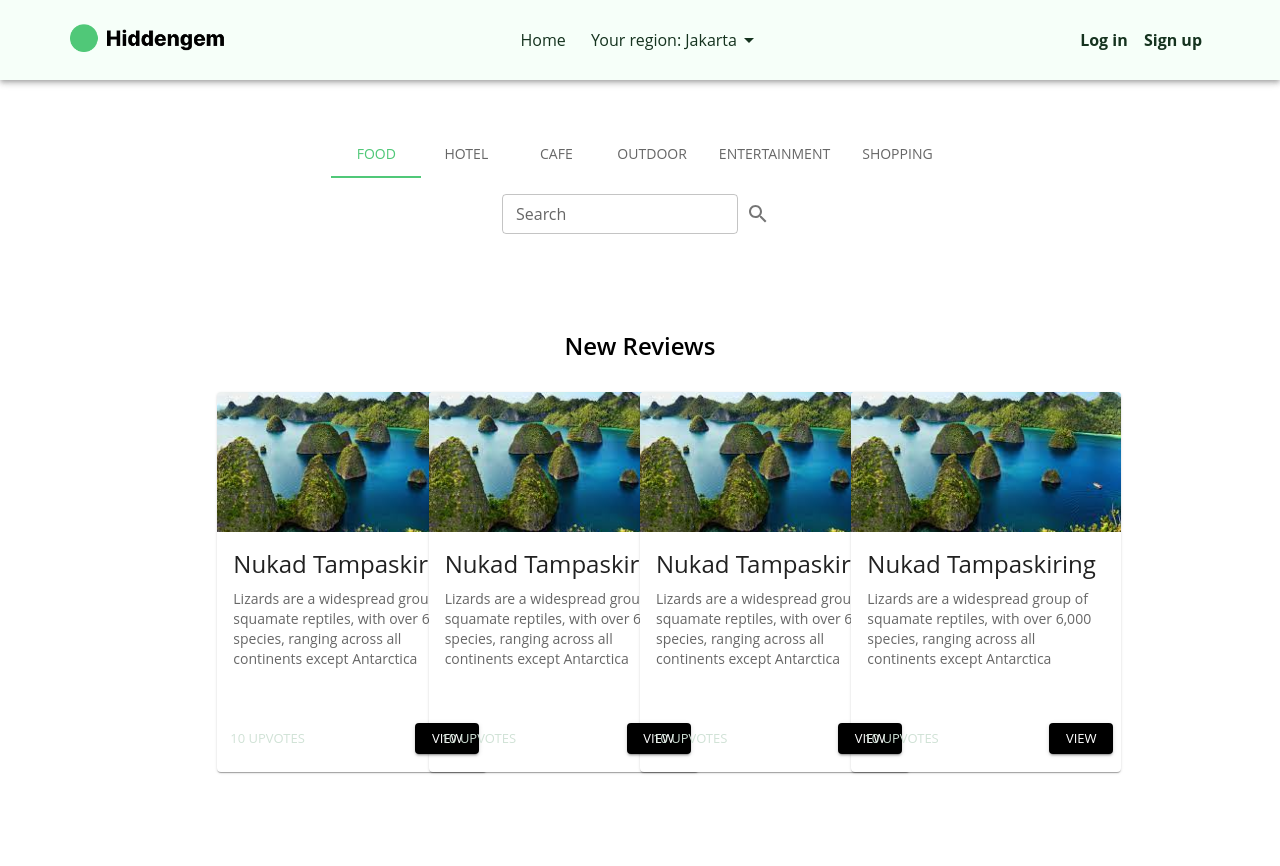
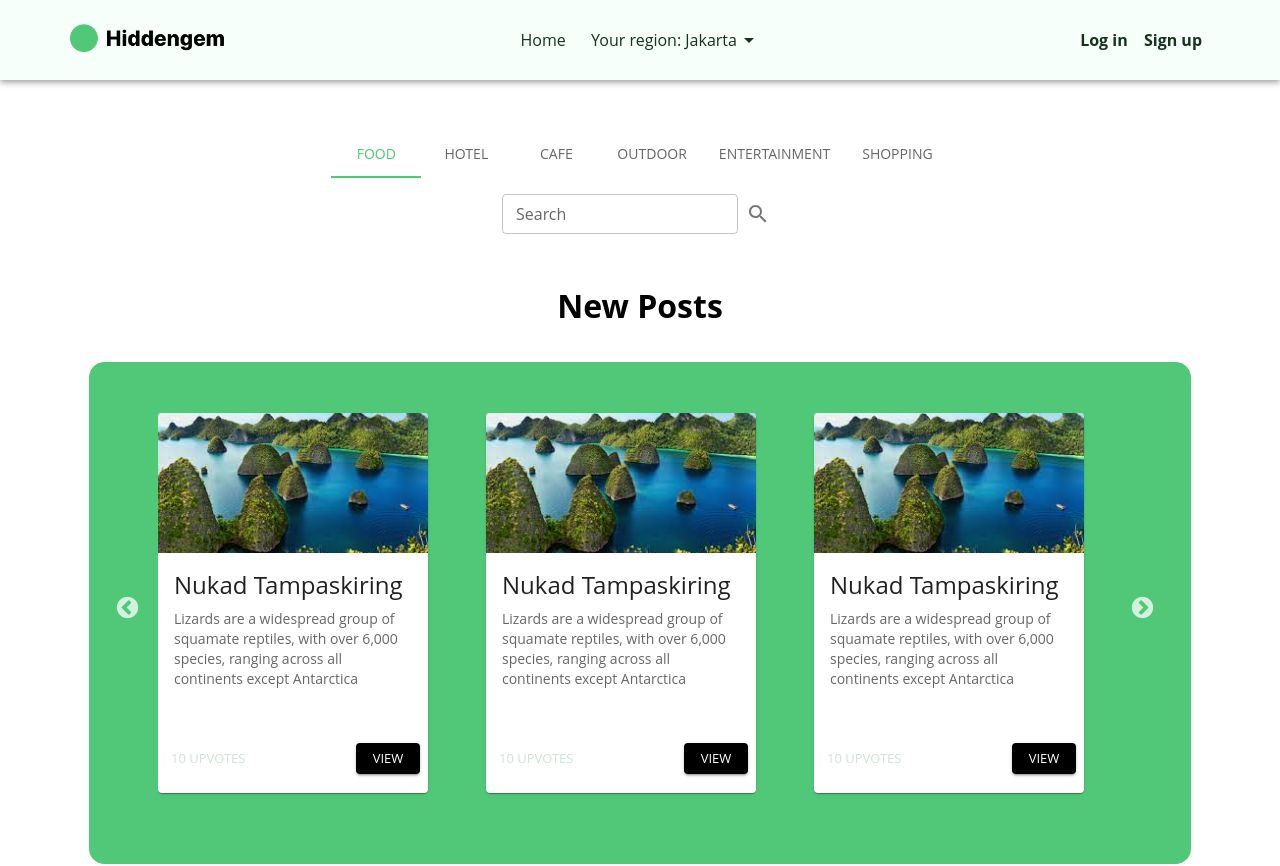
Before and after one commit to project-zusammen/hidden-gem-frontend, a React (Vite) app: page / in a window 1280 px wide. Shown: the top 866 px of the page. Built offline with nearby package versions, Linux system fonts and the light colour scheme.

Commit message:
refactor: card to carousel

```diff
--- a/src/components/Body/index.jsx
+++ b/src/components/Body/index.jsx
@@ -1,61 +1,72 @@
-import React from 'react';
-import { Grid, Typography } from '@mui/material';
-import Card from '../Card';
+import React from "react";
+// import { Box, Container, Grid, Typography } from "@mui/material";
+import Card from "../Card";
+import Slider from "react-slick";
+import "slick-carousel/slick/slick.css";
+import "slick-carousel/slick/slick-theme.css";
 
 const Body = () => {
+  const settings = {
+    dots: false,
+    infinite: true,
+    speed: 500,
+    slidesToShow: 3,
+    slidesToScroll: 3,
+  };
   return (
-    <Grid container spacing={3} marginTop={5} marginBottom={13}>
-      {/* Main Content Sections */}
-      <Grid item xs={4} md={4} lg={2}>
-      </Grid>
-      <Grid item xs={4} md={4} lg={8}>
-      </Grid>
-      <Grid item xs={4} md={4} lg={2}>
-      </Grid>
-      <Grid item xs={4} md={4} lg={2}>
-      </Grid>
-      <Grid item xs={4} md={4} lg={8}>
-        <Typography variant="h1" gutterBottom textAlign={"center"}>
-          New Reviews
-        </Typography>
-      </Grid>
-      <Grid item xs={4} md={4} lg={2}>
-      </Grid>
-      <Grid item xs={4} md={4} lg={2}>
-      </Grid>
-      <Grid item xs={4} md={4} lg={8}>
-        <Grid container spacing={2} xs={12}>
-          <Grid item xs={3}>
-            <Card>
-              {/* Card content here */}
-            </Card>
-          </Grid>
-          <Grid item xs={3}>
-            <Card>
-              {/* Card content here */}
-            </Card>
-          </Grid>
-          <Grid item xs={3}>
-            <Card>
-              {/* Card content here */}
-            </Card>
-          </Grid>
-          <Grid item xs={3}>
-            <Card>
-              {/* Card content here */}
-            </Card>
-          </Grid>
-        </Grid>
-      </Grid>
-      <Grid item xs={4} md={4} lg={2}>
-      </Grid>
-      <Grid item xs={4} md={4} lg={2}>
-      </Grid>
-      <Grid item xs={4} md={4} lg={8}>
-      </Grid>
-      <Grid item xs={4} md={4} lg={2}>
-      </Grid>
-    </Grid>
+    // <Grid container spacing={3} marginTop={5} marginBottom={13}>
+    //   {/* Main Content Sections */}
+    //   <Grid item xs={4} md={4} lg={2}></Grid>
+    //   <Grid item xs={4} md={4} lg={8}></Grid>
+    //   <Grid item xs={4} md={4} lg={2}></Grid>
+    //   <Grid item xs={4} md={4} lg={2}></Grid>
+    //   <Grid item xs={4} md={4} lg={8}>
+    //     <Typography variant="h1" gutterBottom textAlign={"center"}>
+    //       New Posts
+    //     </Typography>
+    //   </Grid>
+    //   <Grid item xs={4} md={4} lg={2}></Grid>
+    //   <Grid item xs={4} md={4} lg={2}></Grid>
+    //   <Grid item xs={4} md={4} lg={8}>
+    //     <Grid container spacing={2} xs={12}>
+    //       <Grid item xs={3}>
+    //         <Card>{/* Card content here */}</Card>
+    //       </Grid>
+    //       <Grid item xs={3}>
+    //         <Card>{/* Card content here */}</Card>
+    //       </Grid>
+    //       <Grid item xs={3}>
+    //         <Card>{/* Card content here */}</Card>
+    //       </Grid>
+    //     </Grid>
+    //   </Grid>
+    //   <Grid item xs={4} md={4} lg={2}></Grid>
+    //   <Grid item xs={4} md={4} lg={2}></Grid>
+    //   <Grid item xs={4} md={4} lg={8}></Grid>
+    //   {/* <Grid item xs={4} md={4} lg={2}></Grid> */}
+    // </Grid>
+    <>
+      <h1 className="body-post">New Posts</h1>
+      <div className="slider-container">
+        <Slider {...settings}>
+          <div>
+            <Card />
+          </div>
+          <div>
+            <Card />
+          </div>
+          <div>
+            <Card />
+          </div>
+          <div>
+            <Card />
+          </div>
+          <div>
+            <Card />
+          </div>
+        </Slider>
+      </div>
+    </>
   );
 };
 
```
